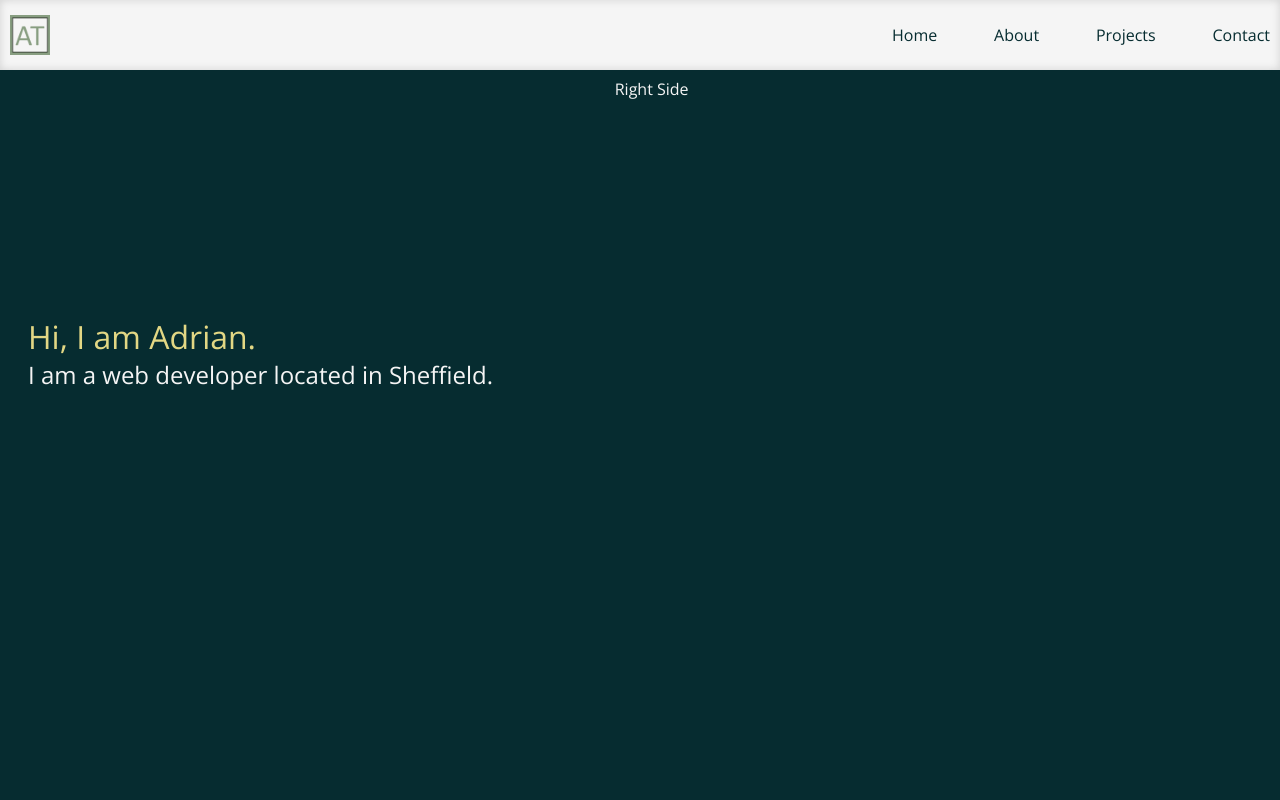
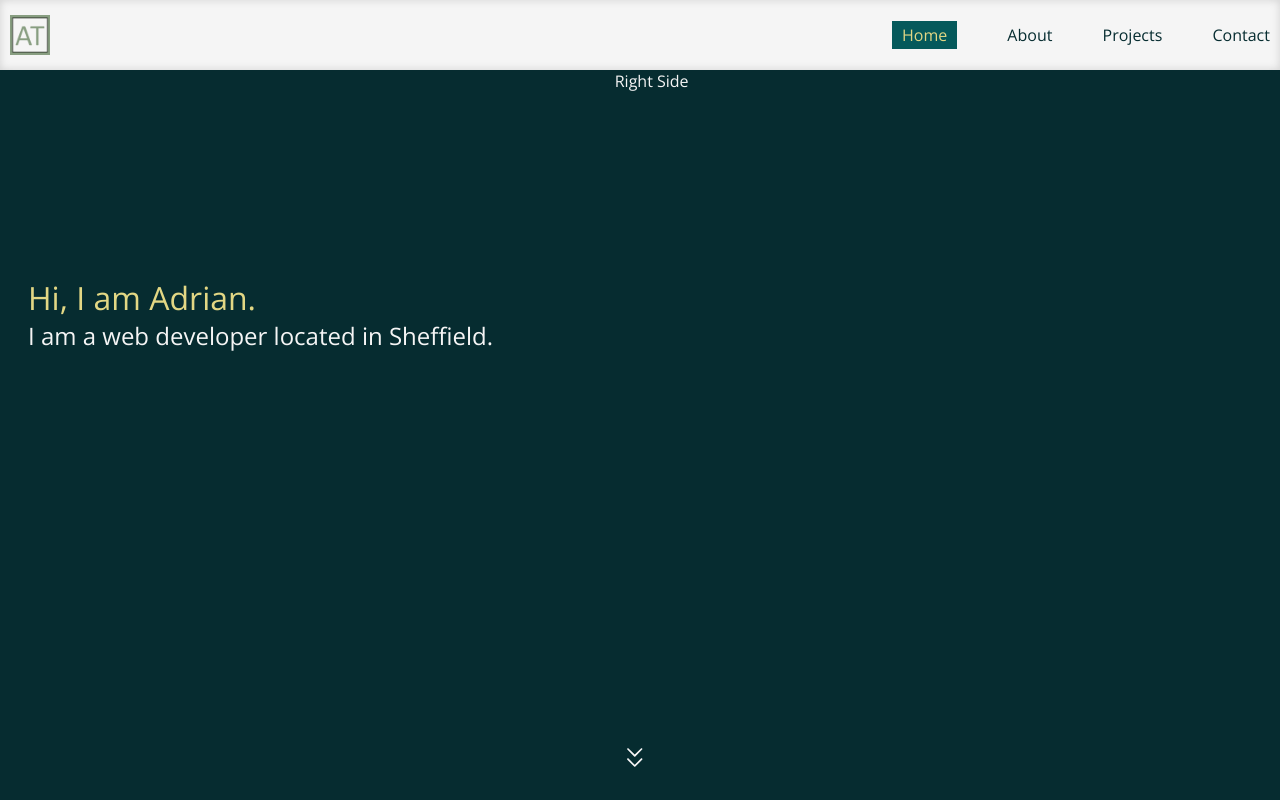
Before and after one commit to Adriantutuianu/personal-website, a React (Create React App) app: page / in a window 1280 px wide. Shown: the top 800 px of the page. Built offline with nearby package versions, Linux system fonts and the light colour scheme.

Commit message:
Fixed .active class

```diff
--- a/src/Sections/home.scss
+++ b/src/Sections/home.scss
@@ -1,8 +1,8 @@
 #home {
-  margin-top: var(--header-bar-height);
+  display: flex;
+  padding-top: var(--header-bar-height);
   background: var(--primary-color);
   color: var(--fourth-color);
-  display: flex;
   .left-side {
     display: flex;
     flex-direction: column;
```
